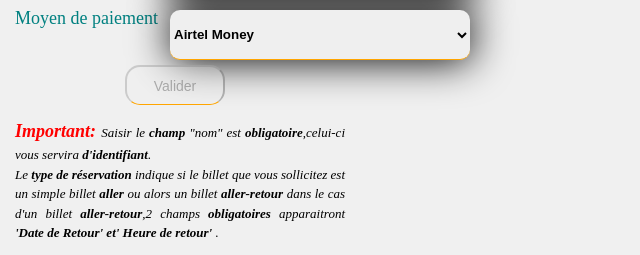
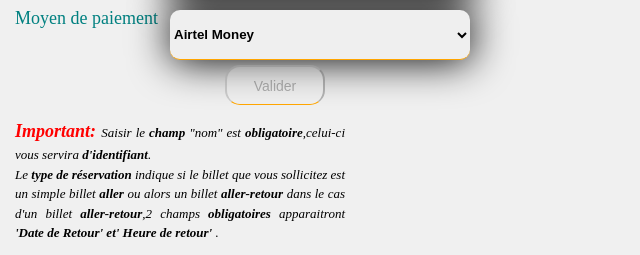
Before and after one commit to Mihks/Appflemard, a Laravel app: page / in a window 768 px wide; the page is wider, and only the part inside the window is pictured. Shown: the part 1411-1666 px from the top of that part, without its empty margins (0-640 px from the left). Run offline with Laravel 8, Linux system fonts and the light colour scheme; data that the repository does not hold is empty; some libraries are stand-ins or nearby versions.

Commit message:
Update style.css

```diff
--- a/agence/css/style.css
+++ b/agence/css/style.css
@@ -79,13 +79,13 @@ le corps
 
 
 
-@media screen and (min-width: 768px) and (max-width: 979px){
+@media screen and (min-width: 768px){
 
 
 	#envoyer{
 
 	position: relative;
-	left: 80px;
+	left: 180px;
 	 }
 
 
```
